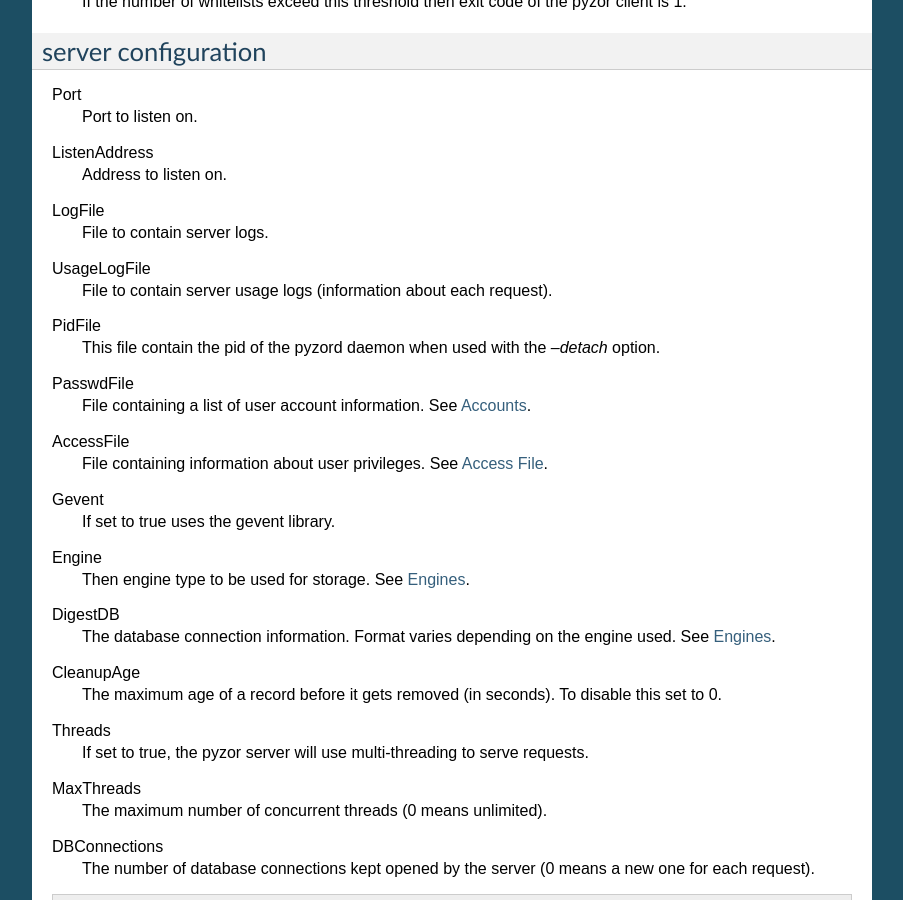
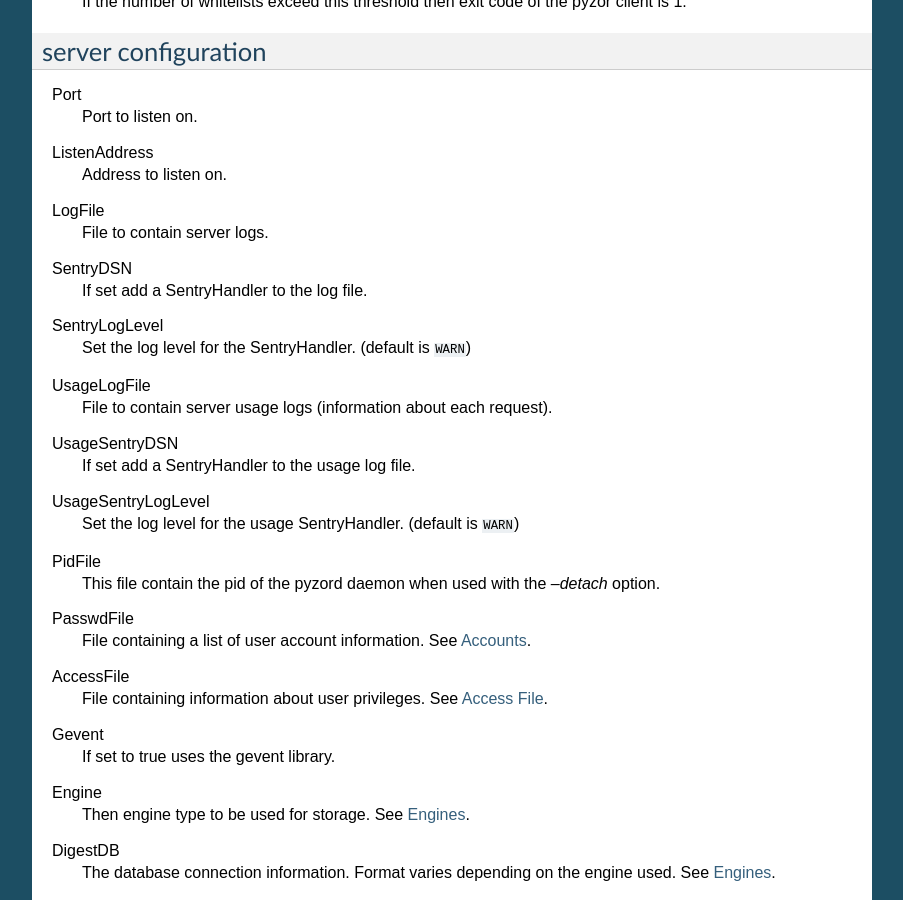
Before and after one commit to SpamExperts/pyzor, a Sphinx documentation site: the page built from docs/config.rst, in a window 1280 px wide and 900 px high, scrolled down 706 px. Shown: the whole window, without its empty margins (198-1101 px from the left). Built offline with Sphinx 7.4.7, drawn with Linux system fonts in a browser that asks for light colours.

Commit message:
Refs. #7. Update documentation.

```diff
--- a/docs/config.rst
+++ b/docs/config.rst
@@ -58,8 +58,20 @@ ListenAddress
 LogFile
     File to contain server logs.
 
+SentryDSN
+    If set add a SentryHandler to the log file.
+
+SentryLogLevel
+    Set the log level for the SentryHandler. (default is ``WARN``)
+
 UsageLogFile
     File to contain server usage logs (information about each request).
+
+UsageSentryDSN
+    If set add a SentryHandler to the usage log file.
+
+UsageSentryLogLevel
+    Set the log level for the usage SentryHandler. (default is ``WARN``)
 
 PidFile
     This file contain the pid of the pyzord daemon when used with the
```
